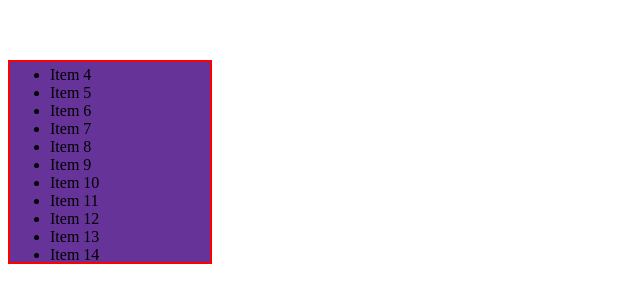
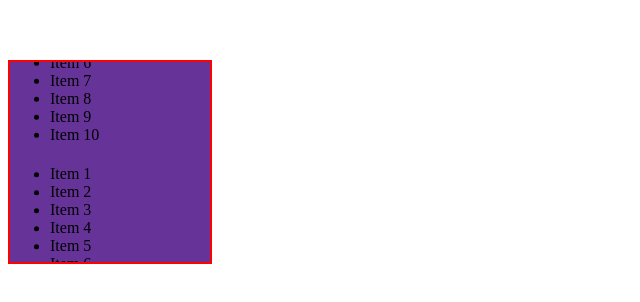
Before and after one commit to YishaiBerg/vue-dynamic-marquee, a Vue app: page / in a window 1280 px wide. Shown: the part 260-562 px from the top of the page, without its empty margins (0-640 px from the left). Built offline with nearby package versions, Linux system fonts and the light colour scheme.

Commit message:
fixed repeat bug

```diff
--- a/src/App.vue
+++ b/src/App.vue
@@ -23,7 +23,7 @@ export default Vue.extend({
   },
   data() {
     return {
-      liNum: 15
+      liNum: 10
     }
   },
   created () {
--- a/src/components/DynamicMarquee.vue
+++ b/src/components/DynamicMarquee.vue
@@ -28,7 +28,7 @@ export default Vue.extend({
       default() {
         return {
           type: "pps",
-          number: 50
+          number: 100
         };
       },
       validator(val) {
@@ -84,10 +84,8 @@ export default Vue.extend({
       const timesInWrapper =
         Math.ceil(
           this.wrapperHeight / (this.marqueeHeight + this.repeatMargin)
-        ) + 1;
-      if (timesInWrapper > 2) {
-        this.repeatNum = timesInWrapper;
-      }
+        );
+      this.repeatNum = timesInWrapper + 1;
     },
     async initialAnimationData() {
       this.lastTime = performance.now();
```
